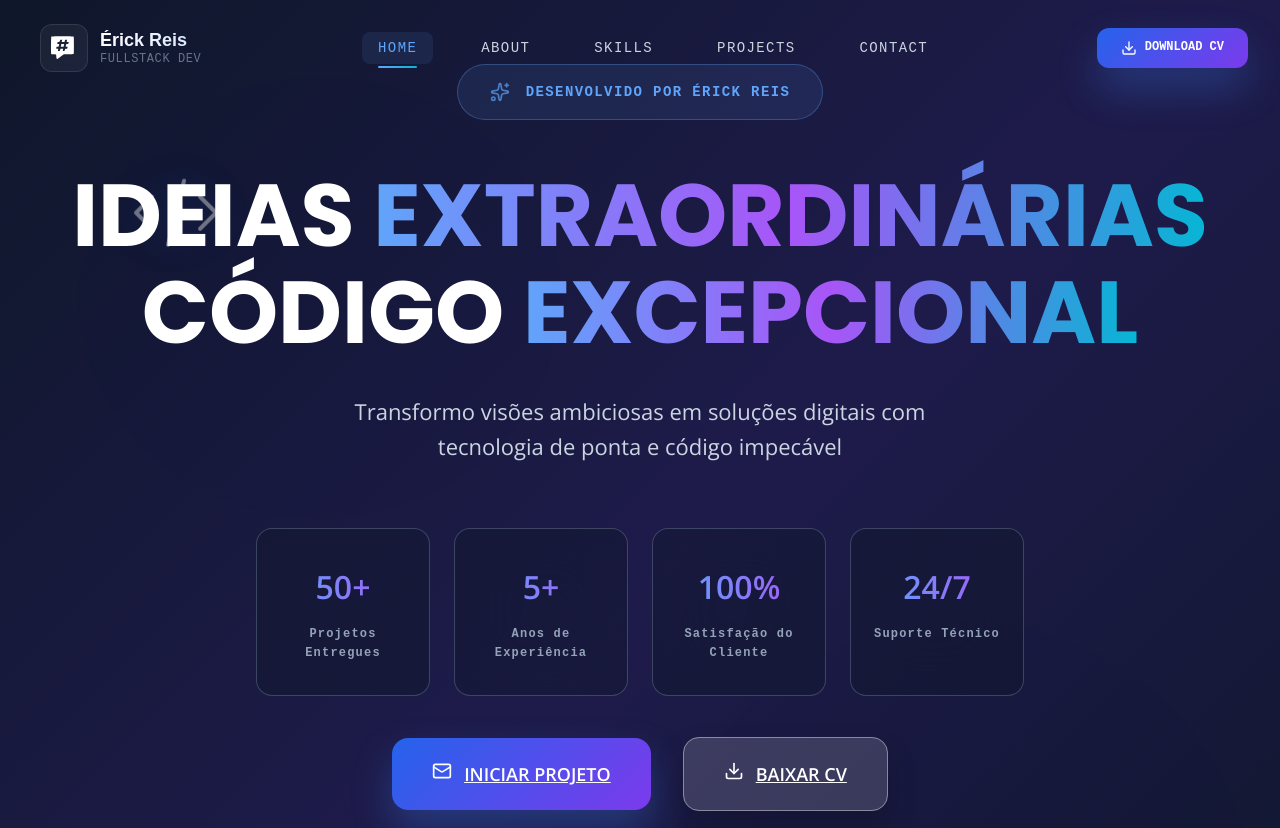
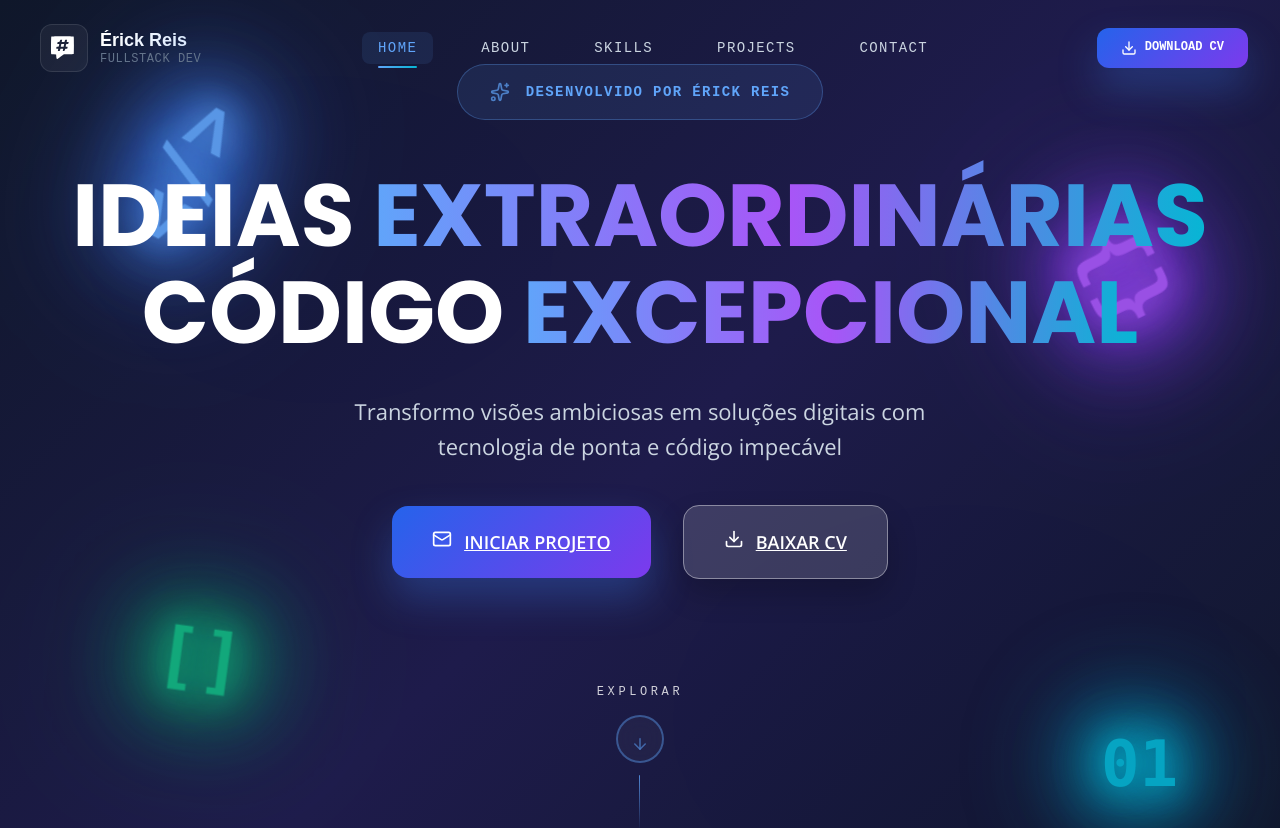
Before and after one commit to erickreisti/portifolio-oficial, a Next.js app: page / in a window 1280 px wide. Shown: the top 828 px of the page. Built offline with nearby package versions, Linux system fonts and the light colour scheme.

Commit message:
Projeto Portifolio: Modificando Hero v1.0

```diff
--- a/components/sections/Hero/Hero.module.css
+++ b/components/sections/Hero/Hero.module.css
@@ -58,34 +58,110 @@
   inset: 0;
 }
 
+/* SVG 1 - Azul Neon */
 .decoration1 {
   position: absolute;
   top: 15%;
-  left: 10%;
-  opacity: 0.4;
-  animation: floatSlow 12s ease-in-out infinite;
+  left: 8%;
+  opacity: 0.9;
+  animation: floatTech 20s ease-in-out infinite;
+  filter: drop-shadow(0 0 25px #60a5fa) drop-shadow(0 0 50px #3b82f6);
 }
 
+/* SVG 2 - Roxo Neon */
 .decoration2 {
   position: absolute;
-  bottom: 15%;
+  top: 25%;
   right: 10%;
-  opacity: 0.3;
-  animation: floatSlow 15s ease-in-out infinite;
-  animation-delay: 3s;
+  opacity: 0.9;
+  animation: floatTech 25s ease-in-out infinite 3s;
+  filter: drop-shadow(0 0 25px #a855f7) drop-shadow(0 0 50px #7c3aed);
 }
 
-.decorationIcon {
-  width: 4rem;
-  height: 4rem;
-  filter: drop-shadow(0 0 15px rgba(0, 102, 255, 0.6))
-    drop-shadow(0 0 30px rgba(0, 102, 255, 0.4));
+/* SVG 3 - Verde Neon */
+.decoration3 {
+  position: absolute;
+  bottom: 25%;
+  left: 12%;
+  opacity: 0.9;
+  animation: floatTech 18s ease-in-out infinite 6s;
+  filter: drop-shadow(0 0 25px #10b981) drop-shadow(0 0 50px #059669);
+}
+
+/* SVG 4 - Ciano Neon */
+.decoration4 {
+  position: absolute;
+  bottom: 15%;
+  right: 8%;
+  opacity: 0.9;
+  animation: floatTech 22s ease-in-out infinite 9s;
+  filter: drop-shadow(0 0 25px #06b6d4) drop-shadow(0 0 50px #0891b2);
+}
+
+/* Estilos dos símbolos tech neon */
+.codeSymbol {
+  font-size: 3rem;
+  font-weight: 900;
+  color: #60a5fa;
+  font-family: "Monaco", "Consolas", "Courier New", monospace;
+  animation: neonPulseBlue 2s ease-in-out infinite;
+  text-shadow: 0 0 20px #60a5fa, 0 0 40px #3b82f6, 0 0 60px #1d4ed8;
+}
+
+.bracketSymbol {
+  font-size: 3.5rem;
+  font-weight: 900;
+  color: #a855f7;
+  font-family: "Monaco", "Consolas", "Courier New", monospace;
+  animation: neonPulsePurple 2s ease-in-out infinite;
+  text-shadow: 0 0 20px #a855f7, 0 0 40px #7c3aed, 0 0 60px #6d28d9;
+}
+
+.serverSymbol {
+  font-size: 3rem;
+  font-weight: 900;
+  color: #10b981;
+  font-family: "Monaco", "Consolas", "Courier New", monospace;
+  animation: neonPulseGreen 2s ease-in-out infinite;
+  text-shadow: 0 0 20px #10b981, 0 0 40px #059669, 0 0 60px #047857;
+}
+
+.binarySymbol {
+  font-size: 2.5rem;
+  font-weight: 900;
+  color: #06b6d4;
+  font-family: "Monaco", "Consolas", "Courier New", monospace;
+  animation: neonPulseCyan 2s ease-in-out infinite;
+  text-shadow: 0 0 20px #06b6d4, 0 0 40px #0891b2, 0 0 60px #0e7490;
+}
+
+@media (min-width: 640px) {
+  .codeSymbol,
+  .bracketSymbol {
+    font-size: 4rem;
+  }
+
+  .serverSymbol {
+    font-size: 3.5rem;
+  }
+
+  .binarySymbol {
+    font-size: 3rem;
+  }
 }
 
 @media (min-width: 1024px) {
-  .decorationIcon {
-    width: 6rem;
-    height: 6rem;
+  .codeSymbol,
+  .bracketSymbol {
+    font-size: 5rem;
+  }
+
+  .serverSymbol {
+    font-size: 4.5rem;
+  }
+
+  .binarySymbol {
+    font-size: 4rem;
   }
 }
 
@@ -236,90 +312,6 @@
     padding-left: 0;
     padding-right: 0;
   }
-}
-
-.statsGrid {
-  display: grid;
-  grid-template-columns: repeat(2, 1fr);
-  gap: 1rem;
-  margin-bottom: 3rem;
-  padding-left: 1rem;
-  padding-right: 1rem;
-  max-width: 48rem;
-  margin-left: auto;
-  margin-right: auto;
-}
-
-@media (min-width: 640px) {
-  .statsGrid {
-    grid-template-columns: repeat(4, 1fr);
-    gap: 1.5rem;
-  }
-}
-
-@media (min-width: 1024px) {
-  .statsGrid {
-    margin-bottom: 4rem;
-    padding-left: 0;
-    padding-right: 0;
-  }
-}
-
-.statCard {
-  text-align: center;
-  padding: 1.5rem 1rem;
-  background: rgba(15, 23, 42, 0.4);
-  backdrop-filter: blur(2rem);
-  border-radius: 0.75rem;
-  border: 1px solid rgba(100, 116, 139, 0.5);
-  transition: all 0.5s ease;
-  cursor: pointer;
-}
-
-@media (min-width: 1024px) {
-  .statCard {
-    padding: 2rem 1rem;
-    border-radius: 1rem;
-  }
-}
-
-.statCard:hover {
-  border-color: rgba(96, 165, 250, 0.3);
-  transform: scale(1.05);
-}
-
-.statNumber {
-  font-size: 1.5rem;
-  font-weight: 900;
-  background: linear-gradient(to right, #60a5fa, #a855f7);
-  background-clip: text;
-  -webkit-background-clip: text;
-  -webkit-text-fill-color: transparent;
-  margin-bottom: 0.5rem;
-}
-
-@media (min-width: 1024px) {
-  .statNumber {
-    font-size: 2rem;
-    margin-bottom: 0.75rem;
-  }
-}
-
-.statSuffix {
-  color: #06b6d4;
-}
-
-.statLabel {
-  color: #94a3b8;
-  font-family: monospace;
-  font-size: 0.75rem;
-  font-weight: 700;
-  letter-spacing: 0.1em;
-  transition: color 0.3s ease;
-}
-
-.statCard:hover .statLabel {
-  color: #cbd5e1;
 }
 
 .ctaSection {
@@ -573,7 +565,75 @@
   }
 }
 
-/* Animações */
+/* Novas Animações para os símbolos neon */
+@keyframes neonPulseBlue {
+  0%,
+  100% {
+    opacity: 0.9;
+    text-shadow: 0 0 20px #60a5fa, 0 0 40px #3b82f6, 0 0 60px #1d4ed8;
+  }
+  50% {
+    opacity: 1;
+    text-shadow: 0 0 30px #60a5fa, 0 0 60px #3b82f6, 0 0 90px #1d4ed8,
+      0 0 120px #1e40af;
+  }
+}
+
+@keyframes neonPulsePurple {
+  0%,
+  100% {
+    opacity: 0.9;
+    text-shadow: 0 0 20px #a855f7, 0 0 40px #7c3aed, 0 0 60px #6d28d9;
+  }
+  50% {
+    opacity: 1;
+    text-shadow: 0 0 30px #a855f7, 0 0 60px #7c3aed, 0 0 90px #6d28d9,
+      0 0 120px #5b21b6;
+  }
+}
+
+@keyframes neonPulseGreen {
+  0%,
+  100% {
+    opacity: 0.9;
+    text-shadow: 0 0 20px #10b981, 0 0 40px #059669, 0 0 60px #047857;
+  }
+  50% {
+    opacity: 1;
+    text-shadow: 0 0 30px #10b981, 0 0 60px #059669, 0 0 90px #047857,
+      0 0 120px #065f46;
+  }
+}
+
+@keyframes neonPulseCyan {
+  0%,
+  100% {
+    opacity: 0.9;
+    text-shadow: 0 0 20px #06b6d4, 0 0 40px #0891b2, 0 0 60px #0e7490;
+  }
+  50% {
+    opacity: 1;
+    text-shadow: 0 0 30px #06b6d4, 0 0 60px #0891b2, 0 0 90px #0e7490,
+      0 0 120px #155e75;
+  }
+}
+
+@keyframes floatTech {
+  0%,
+  100% {
+    transform: translate(0, 0) rotate(0deg) scale(1);
+  }
+  25% {
+    transform: translate(30px, -40px) rotate(90deg) scale(1.1);
+  }
+  50% {
+    transform: translate(-20px, -20px) rotate(180deg) scale(0.9);
+  }
+  75% {
+    transform: translate(-30px, 30px) rotate(270deg) scale(1.05);
+  }
+}
+
 @keyframes floatSlow {
   0%,
   100% {
--- a/components/sections/Hero/Hero.tsx
+++ b/components/sections/Hero/Hero.tsx
@@ -20,36 +20,26 @@ export const Hero = () => {
         <div className={styles.lightEffect2} />
       </div>
 
-      {/* Elementos decorativos */}
+      {/* Elementos decorativos neon coloridos */}
       <div className={styles.decorativeElements}>
+        {/* SVG 1 - Azul Neon */}
         <div className={styles.decoration1}>
-          <svg
-            className={styles.decorationIcon}
-            fill="none"
-            stroke="currentColor"
-            viewBox="0 0 24 24"
-          >
-            <path
-              strokeLinecap="round"
-              strokeLinejoin="round"
-              strokeWidth={1}
-              d="M10 20l4-16m4 4l4 4-4 4M6 16l-4-4 4-4"
-            />
-          </svg>
+          <div className={styles.codeSymbol}>&lt;/&gt;</div>
         </div>
+
+        {/* SVG 2 - Roxo Neon */}
         <div className={styles.decoration2}>
-          <svg
-            className={styles.decorationIcon}
-            fill="none"
-            stroke="currentColor"
-            viewBox="0 0 24 24"
-          >
-            <rect width="18" height="18" x="3" y="3" rx="2"></rect>
-            <path d="M11 9h4a2 2 0 0 0 2-2V3"></path>
-            <circle cx="9" cy="9" r="2"></circle>
-            <path d="M7 21v-4a2 2 0 0 1 2-2h4"></path>
-            <circle cx="15" cy="15" r="2"></circle>
-          </svg>
+          <div className={styles.bracketSymbol}>{`{}`}</div>
+        </div>
+
+        {/* SVG 3 - Verde Neon */}
+        <div className={styles.decoration3}>
+          <div className={styles.serverSymbol}>[]</div>
+        </div>
+
+        {/* SVG 4 - Ciano Neon */}
+        <div className={styles.decoration4}>
+          <div className={styles.binarySymbol}>01</div>
         </div>
       </div>
 
@@ -90,37 +80,6 @@ export const Hero = () => {
               de ponta e código impecável
             </p>
           </MotionDiv>
-        </MotionDiv>
-
-        {/* Stats */}
-        <MotionDiv
-          initial={{ opacity: 0, y: 30 }}
-          whileInView={{ opacity: 1, y: 0 }}
-          transition={{ duration: 0.5, delay: 0.3 }}
-          viewport={{ once: true }}
-          className={styles.statsGrid}
-        >
-          {[
-            { number: "50+", label: "Projetos Entregues", suffix: "" },
-            { number: "5", label: "Anos de Experiência", suffix: "+" },
-            { number: "100", label: "Satisfação do Cliente", suffix: "%" },
-            { number: "24/7", label: "Suporte Técnico", suffix: "" },
-          ].map((stat, index) => (
-            <MotionDiv
-              key={stat.label}
-              initial={{ opacity: 0, scale: 0.8 }}
-              whileInView={{ opacity: 1, scale: 1 }}
-              transition={{ duration: 0.4, delay: 0.05 * index }}
-              viewport={{ once: true }}
-              className={styles.statCard}
-            >
-              <div className={styles.statNumber}>
-                {stat.number}
-                <span className={styles.statSuffix}>{stat.suffix}</span>
-              </div>
-              <div className={styles.statLabel}>{stat.label}</div>
-            </MotionDiv>
-          ))}
         </MotionDiv>
 
         {/* CTAs */}
```
